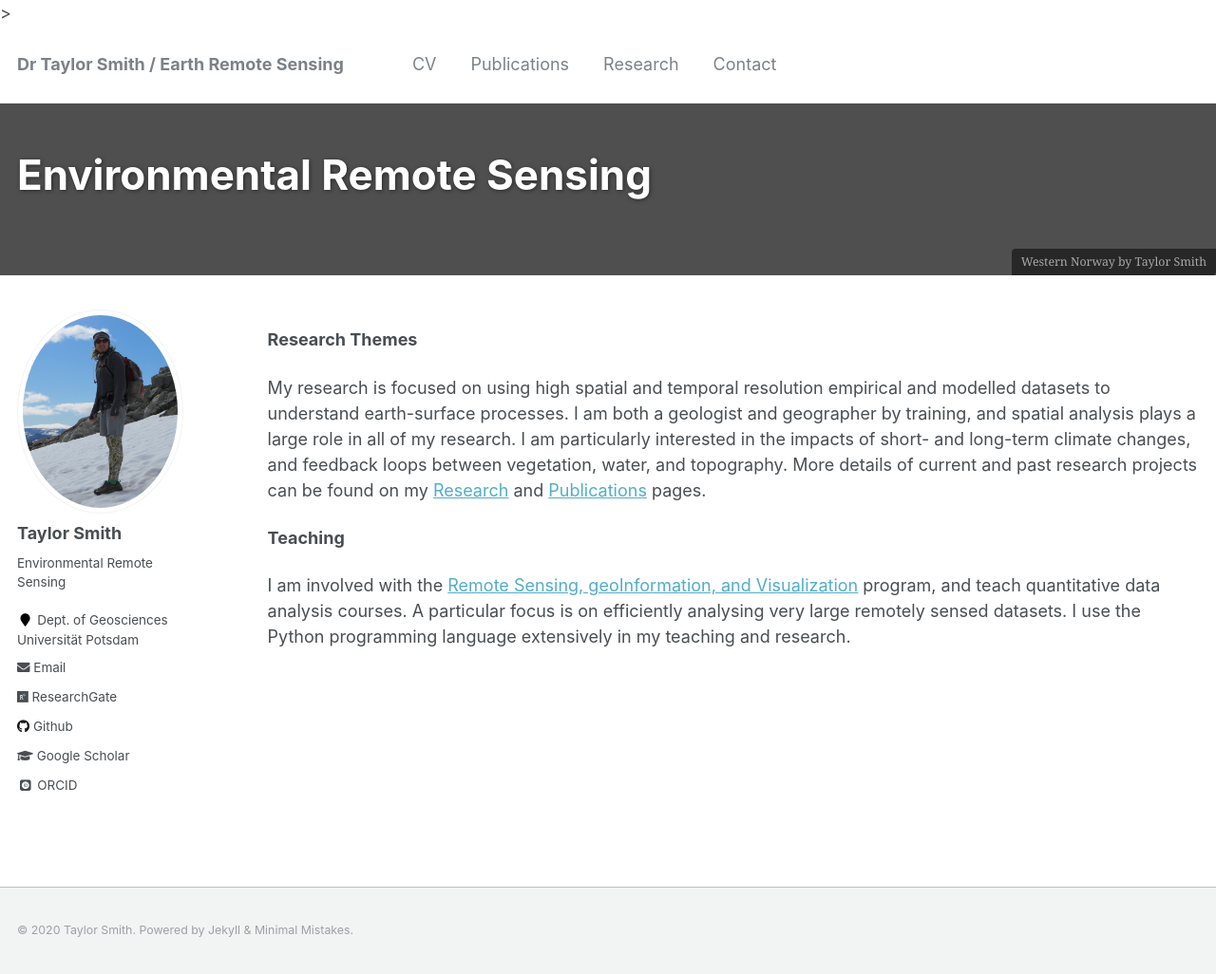
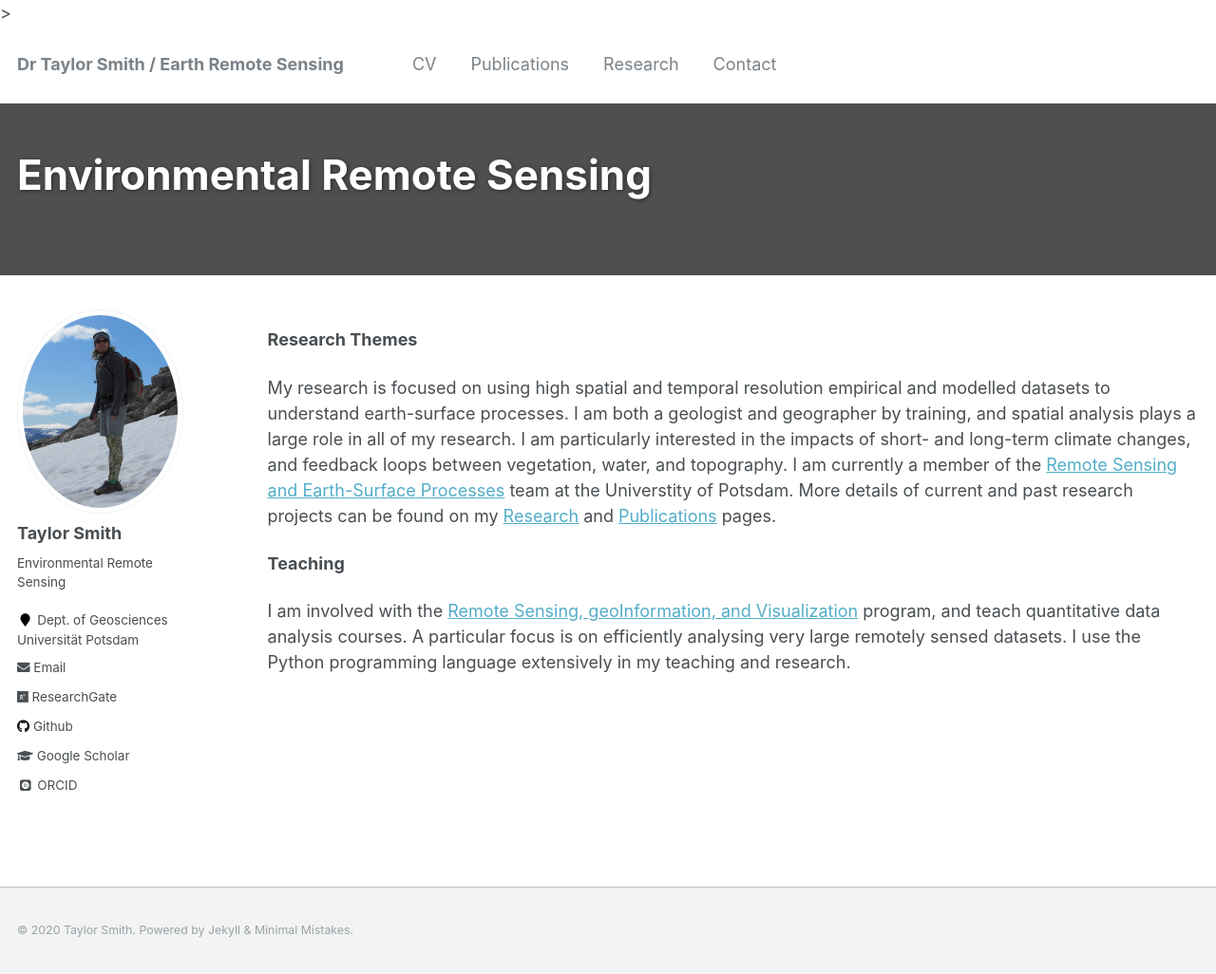
Before and after one commit to tasmi/tasmi.github.io, a Jekyll site: the page built from _pages/about.md, in a window 1280 px wide and 1026 px high. Shown: the whole window at 95% size. Built offline with Jekyll 4.4.1, drawn with Linux system fonts in a browser that asks for light colours; some web fonts are replaced.

Commit message:
Update about.md

```diff
--- a/_pages/about.md
+++ b/_pages/about.md
@@ -10,13 +10,12 @@ title: "Environmental Remote Sensing"
 header:
   overlay_image: https://tasmi.github.io/images/008-IMG_1452.JPG
   overlay_filter: 0.5
-  caption: "Western Norway by [Taylor Smith](https://tasmi.github.io/)"
 excerpt: ""
 ---
 
 **Research Themes**
 
-My research is focused on using high spatial and temporal resolution empirical and modelled datasets to understand earth-surface processes. I am both a geologist and geographer by training, and spatial analysis plays a large role in all of my research. I am particularly interested in the impacts of short- and long-term climate changes, and feedback loops between vegetation, water, and topography. More details of current and past research projects can be found on my [Research](https://tasmi.github.io/research/) and [Publications](https://tasmi.github.io/publications) pages.
+My research is focused on using high spatial and temporal resolution empirical and modelled datasets to understand earth-surface processes. I am both a geologist and geographer by training, and spatial analysis plays a large role in all of my research. I am particularly interested in the impacts of short- and long-term climate changes, and feedback loops between vegetation, water, and topography. I am currently a member of the [Remote Sensing and Earth-Surface Processes](https://up-rs-esp.uni-potsdam.de/) team at the Universtity of Potsdam. More details of current and past research projects can be found on my [Research](https://tasmi.github.io/research/) and [Publications](https://tasmi.github.io/publications) pages.
 
 **Teaching**
 
```
